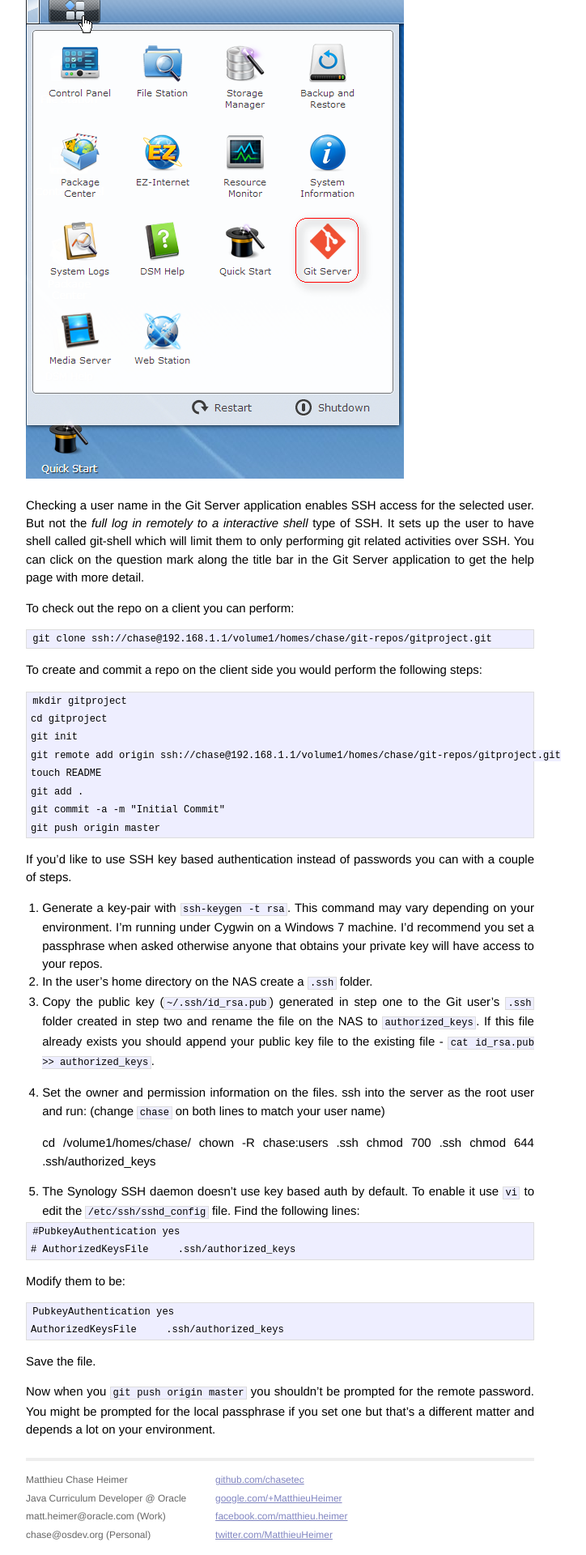
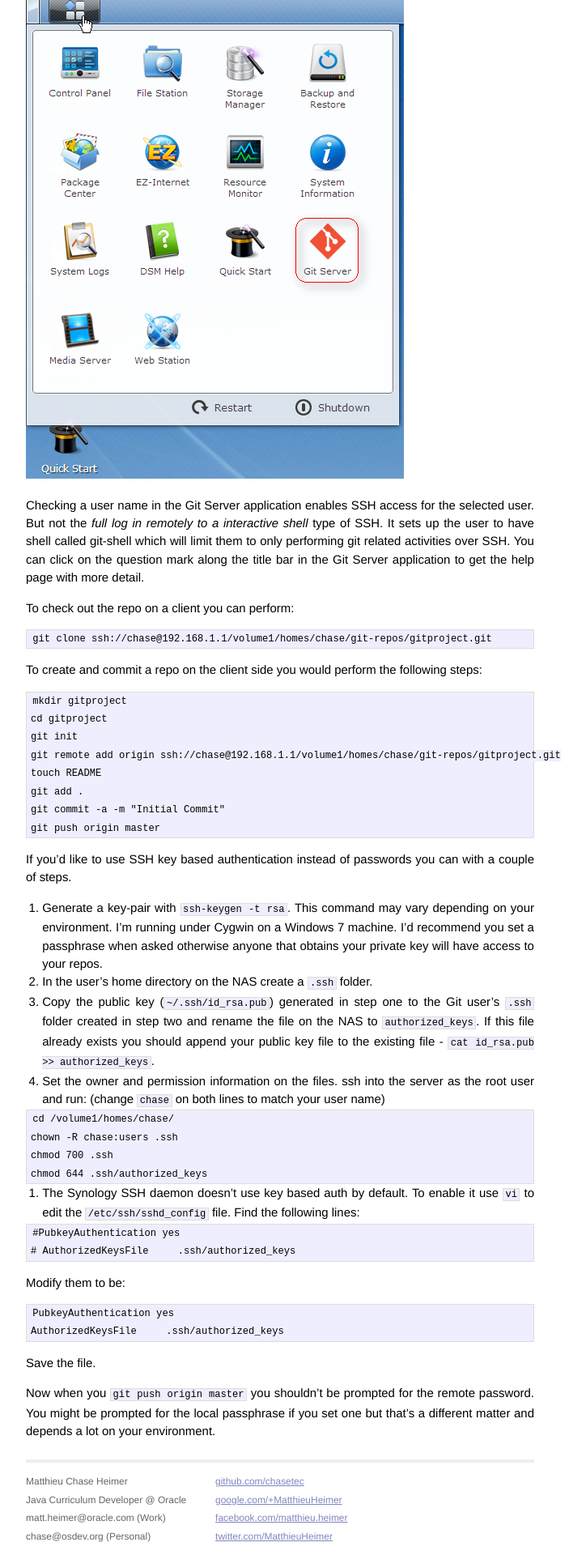
Before and after one commit to chasetec/chasetec.github.io, a Jekyll site: the page built from _posts/2014-02-13-using-git-on-a-synology-nas.md, in a window 1280 px wide. Shown: the part 3797-5717 px from the top of the page at 81% size, without its empty margins (294-1018 px from the left). Built offline with Jekyll 4.4.1, drawn with Linux system fonts in a browser that asks for light colours; Markdown is read by kramdown in place of the engine named in the settings.

```diff
--- a/_posts/2014-02-13-using-git-on-a-synology-nas.md
+++ b/_posts/2014-02-13-using-git-on-a-synology-nas.md
@@ -119,22 +119,20 @@ If you'd like to use SSH key based authentication instead of passwords you can w
 3. Copy the public key (`~/.ssh/id_rsa.pub`) generated in step one to the Git user's `.ssh` folder created in step two and rename the file on the NAS to `authorized_keys`. If this file already exists you should append your public key file to the existing file - `cat id_rsa.pub >> authorized_keys`.
 4. Set the owner and permission information on the files. ssh into the server as the root user and run: (change `chase` on both lines to match your user name)
 
-    cd /volume1/homes/chase/
-    chown -R chase:users .ssh
-    chmod 700 .ssh
-    chmod 644 .ssh/authorized_keys
+<pre><code>cd /volume1/homes/chase/
+chown -R chase:users .ssh
+chmod 700 .ssh
+chmod 644 .ssh/authorized_keys</code></pre>
 
 5. The Synology SSH daemon doesn't use key based auth by default. To enable it use `vi` to edit the `/etc/ssh/sshd_config` file. Find the following lines:
 
 <pre><code>#PubkeyAuthentication yes
-#AuthorizedKeysFile     .ssh/authorized_keys
-</code></pre>
+#AuthorizedKeysFile     .ssh/authorized_keys</code></pre>
 
 Modify them to be:
 
 <pre><code>PubkeyAuthentication yes
-AuthorizedKeysFile     .ssh/authorized_keys
-</code></pre>
+AuthorizedKeysFile     .ssh/authorized_keys</code></pre>
 
 Save the file.
 
```
